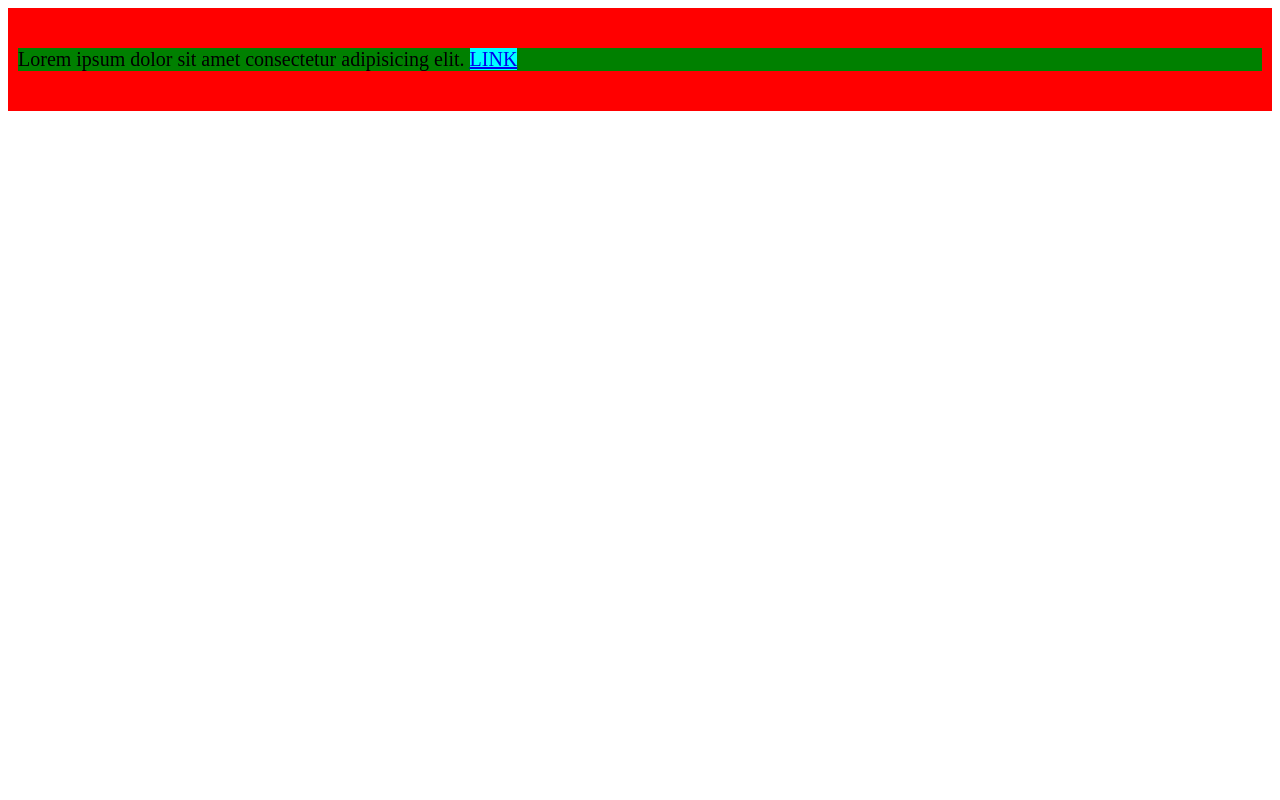
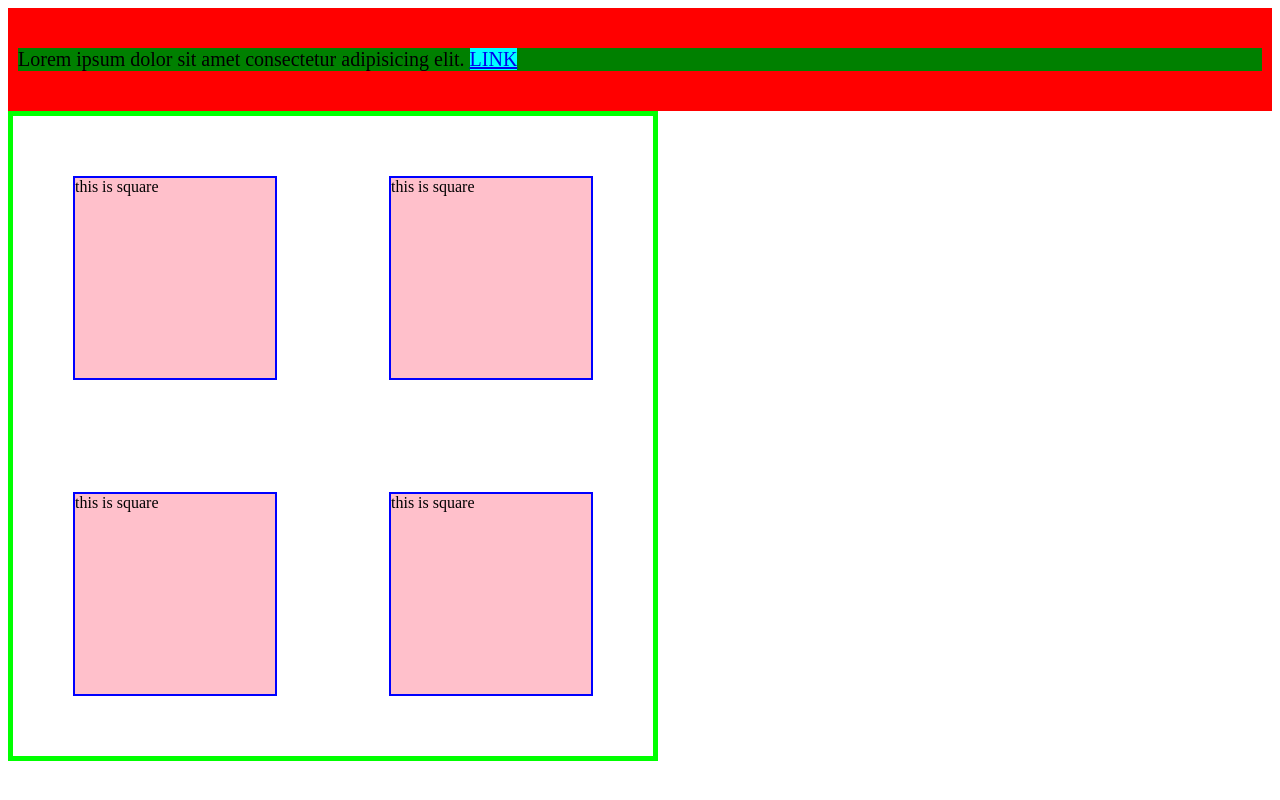
Before and after one commit to dlutsyshyn/somewebsite, a website: page index.html in a window 1280 px wide. Drawn offline with Linux system fonts and the light colour scheme.

Commit message:
some secondhand shit

```diff
--- a/index.html
+++ b/index.html
@@ -13,5 +13,11 @@
             Lorem ipsum dolor sit amet consectetur adipisicing elit. <a href="#" class="link">LINK</a>
         </p>
     </div>
+    <div class="frame">
+        <div class="square">this is square</div>
+        <div class="square">this is square</div>
+        <div class="square">this is square</div>
+        <div class="square">this is square</div>
+    </div>
 </body>
 </html>
--- a/scss/styles.scss
+++ b/scss/styles.scss
@@ -15,3 +15,35 @@
         }
     }
 }
+
+.frame {
+    display: grid;
+    gap: 2rem;
+    grid-template-columns: 1fr 1fr;
+    grid-template-rows: 1fr 1fr;
+    border: 5px solid lime;
+    padding: 20px;
+    align-items: center;
+    justify-content: center;
+    height: 600px;
+    width: 600px;
+
+    @media (max-width: 780px) {
+        width: 350px;
+        grid-template-columns: 1fr;
+    }
+
+    .square {
+        display: block;
+        width: 200px;
+        height: 200px;
+        background: pink;
+        border: 2px solid blue;
+        margin: 0 auto;
+
+        @media (max-width: 780px) {
+            width: 100px;
+            height: 100px;
+        }
+    }
+}
```
Also changed, not shown: build/public.css, css/styles.css, 1 other file.
